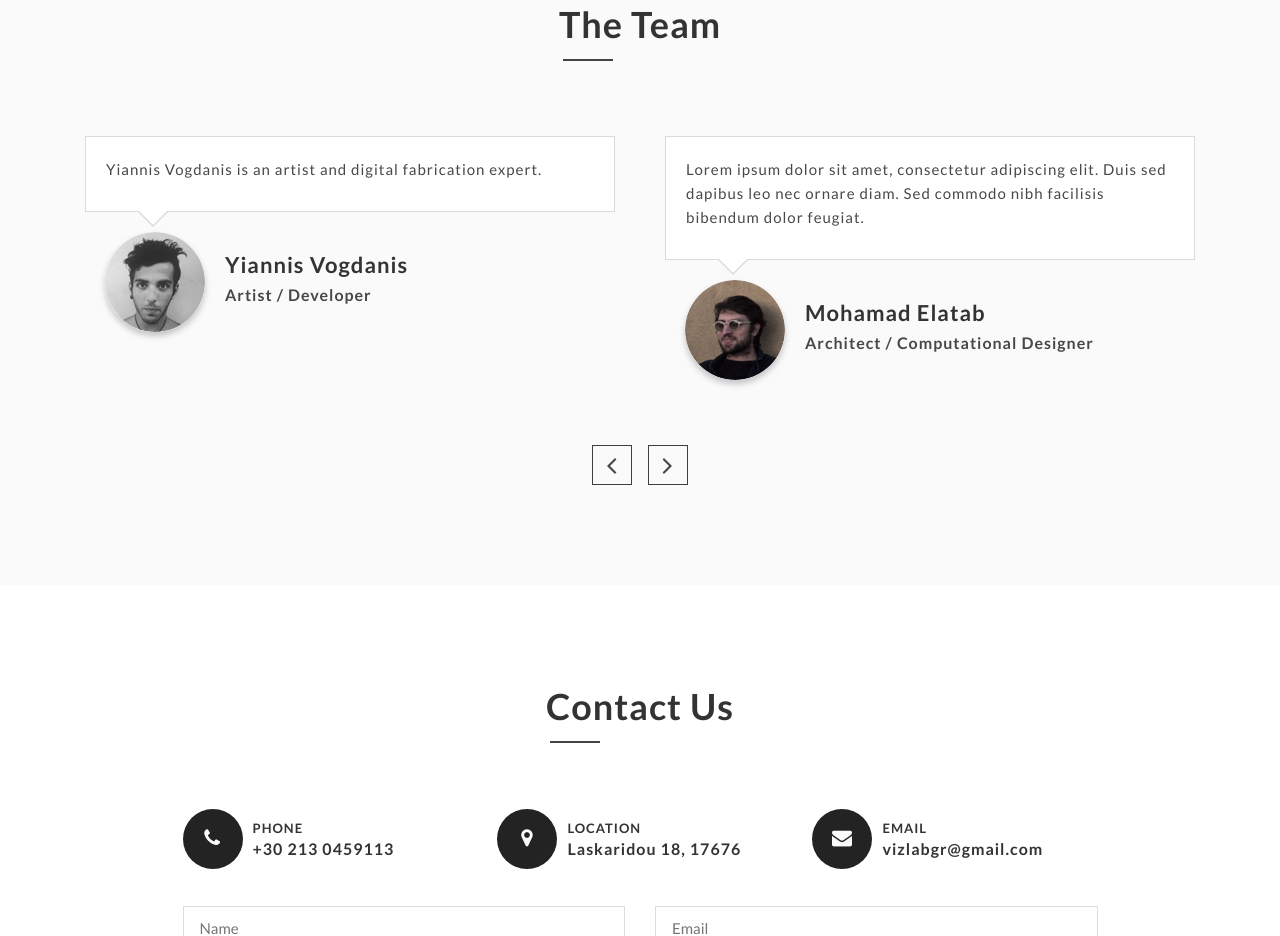
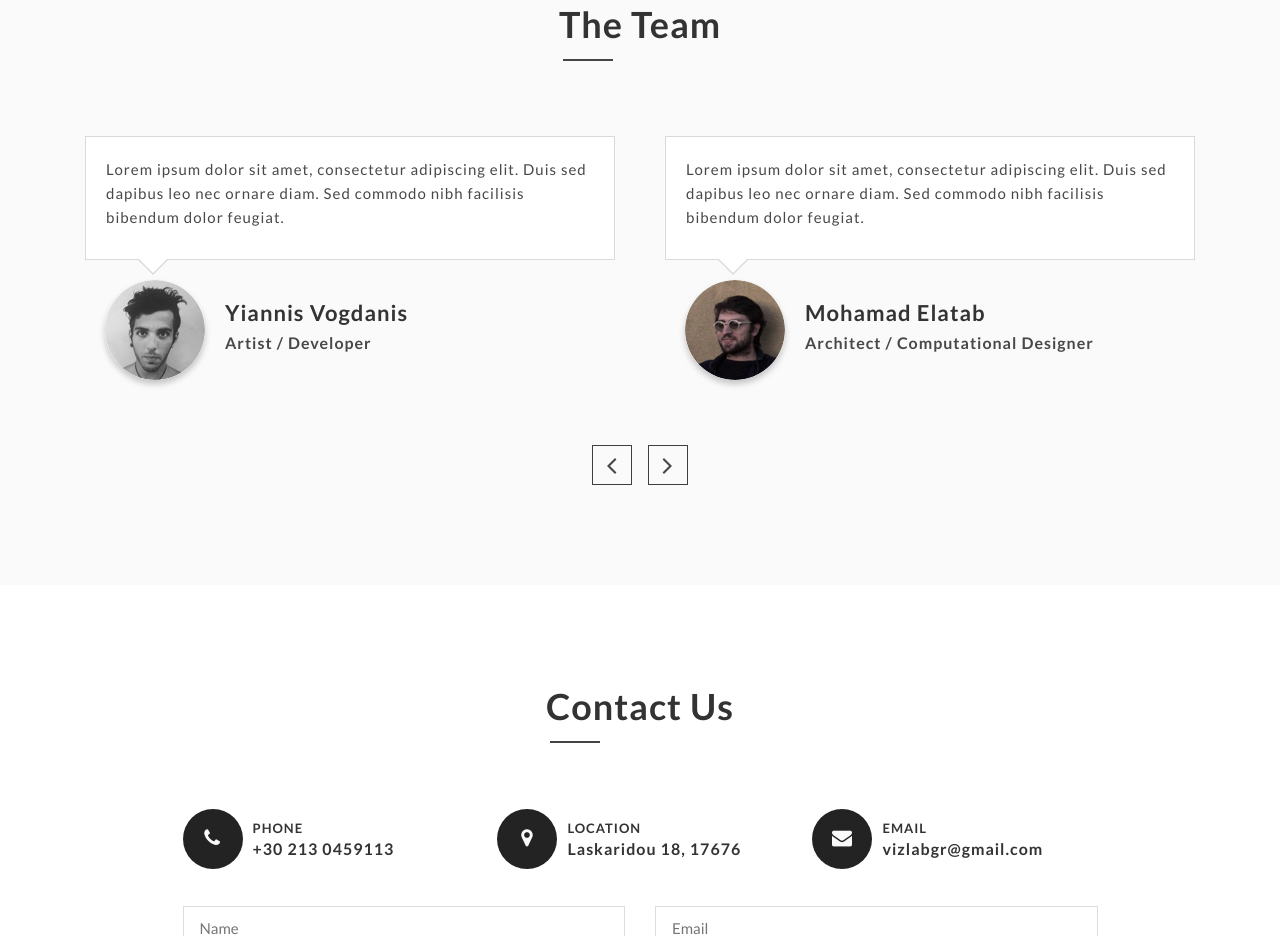
Before and after one commit to VizLabGR/VizLabGR.github.io, a plain HTML site: page index.html in a window 1280 px wide. Shown: the part 3382-4318 px from the top of the page. Drawn offline with Linux system fonts and the light colour scheme.

Commit message:
Lorem Ipsum

```diff
--- a/index.html
+++ b/index.html
@@ -454,7 +454,7 @@
 
                         <div class="one-testimonial">
                             <div class="testimonial-content">
-                                <p>Yiannis Vogdanis is an artist and digital fabrication expert. </p>
+                                <p>Lorem ipsum dolor sit amet, consectetur adipiscing elit. Duis sed dapibus leo nec ornare diam. Sed commodo nibh facilisis bibendum dolor feugiat.</p>
                             </div>
                             <div class="testimonial-person">
                                 <figure>
--- a/js/main.js
+++ b/js/main.js
@@ -524,11 +524,7 @@ $(function(){
         console.log("All images loaded")
         setTimeout(showOnlyActive,1000);
     }
-
-
   });
-
-
 
   function showOnlyActive(){
     $(".filter-active").click();
```
